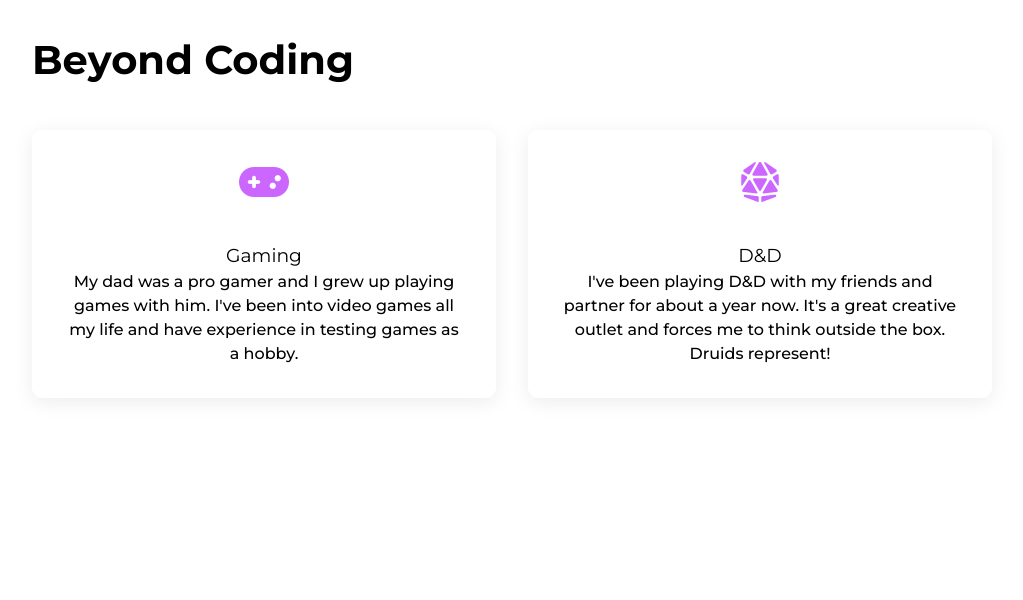
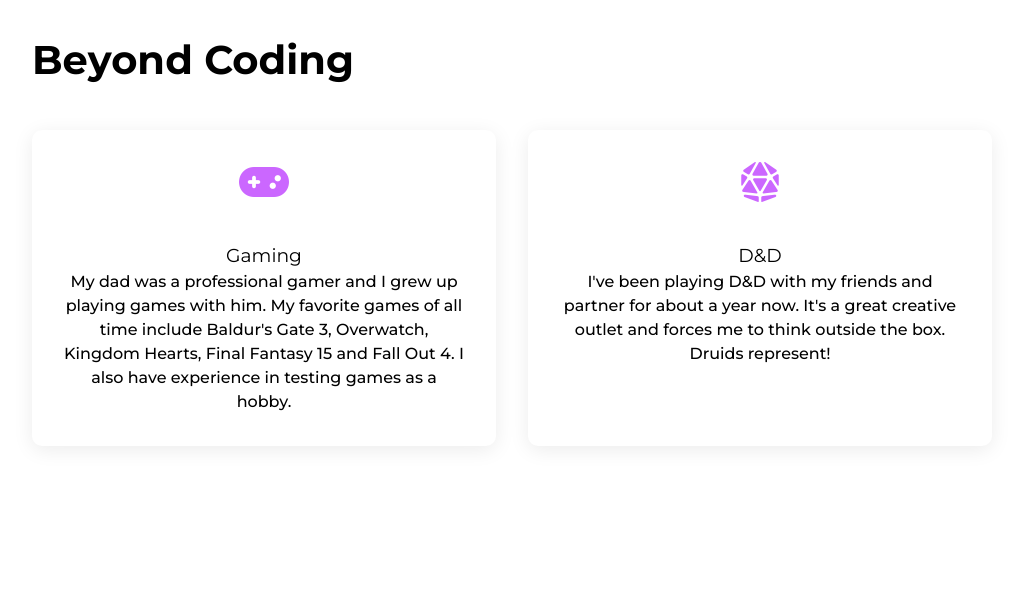
Before and after one commit to alstdu/portfolio-v3.0, a website: page public/about.html in a window 1280 px wide. Shown: the part 1789-2389 px from the top of the page, without its empty margins (128-1151 px from the left). Drawn offline with Linux system fonts and the light colour scheme.

Commit message:
Update gaming section of the about me page

```diff
--- a/public/about.html
+++ b/public/about.html
@@ -72,7 +72,7 @@
                     <div class="interest-card">
                         <i class="fas fa-gamepad"></i>
                         <h3>Gaming</h3>
-                        <p>My dad was a pro gamer and I grew up playing games with him. I've been into video games all my life and have experience in testing games as a hobby.</p>
+                        <p>My dad was a professional gamer and I grew up playing games with him. My favorite games of all time include Baldur's Gate 3, Overwatch, Kingdom Hearts, Final Fantasy 15 and Fall Out 4. I also have experience in testing games as a hobby.</p>
                     </div>
                     <div class="interest-card">
                         <i class="fas fa-dice-d20"></i>
```
